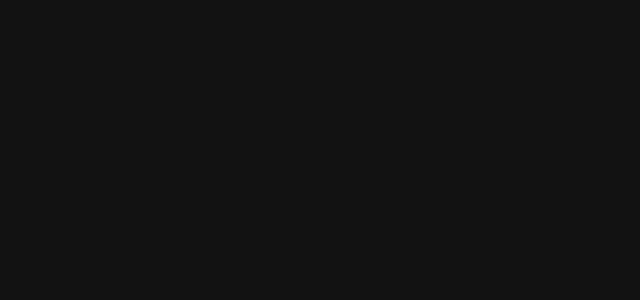
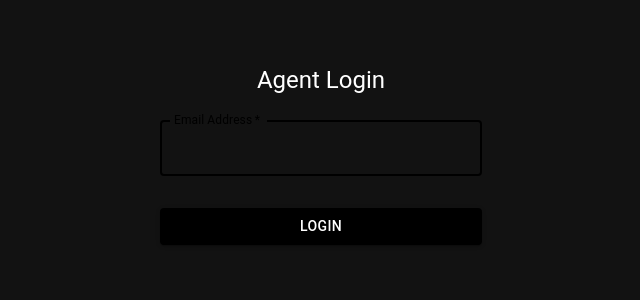
Before and after one commit to jeffrazi95/AI-CX-HELPER, a React (Create React App) app: page /login in a window 1280 px wide. Before the commit this address had no page. Shown: the top 300 px of the page, without its empty margins (319-959 px from the left). Built offline with nearby package versions, Linux system fonts and the light colour scheme.

Commit message:
fix login

```diff
--- a/src/App.js
+++ b/src/App.js
@@ -1,6 +1,5 @@
-
 import React from 'react';
-import { BrowserRouter as Router, Routes, Route, useLocation } from 'react-router-dom';
+import { BrowserRouter as Router, Routes, Route, useLocation, Navigate } from 'react-router-dom';
 import { createTheme, ThemeProvider } from '@mui/material/styles';
 import { CssBaseline } from '@mui/material';
 
@@ -8,6 +7,7 @@ import ModeSelectionPage from './ModeSelectionPage';
 import AICXHelperInterface from './AICXHelperInterface';
 import AssessmentPage from './AssessmentPage';
 import AssessmentDashboardPage from './AssessmentDashboardPage';
+import LoginPage from './LoginPage';
 
 const theme = createTheme({
   palette: {
@@ -45,16 +45,30 @@ function AssessmentPageWrapper() {
   return <AssessmentPage agentId={agentId} />;
 }
 
+function PrivateRoute({ children }) {
+  const isAuthenticated = !!localStorage.getItem('userEmail');
+  if (!isAuthenticated) {
+    return <Navigate to="/login" replace />;
+  }
+  const email = localStorage.getItem('userEmail');
+  if (!email.endsWith('@ajobthing.com')) {
+    localStorage.removeItem('userEmail');
+    return <Navigate to="/login" replace />;
+  }
+  return children;
+}
+
 function App() {
   return (
     <ThemeProvider theme={theme}>
       <CssBaseline />
       <Router>
         <Routes>
-          <Route path="/" element={<ModeSelectionPage />} />
-          <Route path="/assist" element={<AICXHelperInterfaceWrapper />} />
-          <Route path="/assessment" element={<AssessmentPageWrapper />} />
-          <Route path="/assessment/dashboard" element={<AssessmentDashboardPage />} />
+          <Route path="/login" element={<LoginPage />} />
+          <Route path="/" element={<PrivateRoute><ModeSelectionPage /></PrivateRoute>} />
+          <Route path="/assist" element={<PrivateRoute><AICXHelperInterfaceWrapper /></PrivateRoute>} />
+          <Route path="/assessment" element={<PrivateRoute><AssessmentPageWrapper /></PrivateRoute>} />
+          <Route path="/assessment/dashboard" element={<PrivateRoute><AssessmentDashboardPage /></PrivateRoute>} />
         </Routes>
       </Router>
     </ThemeProvider>
--- /dev/null
+++ b/src/LoginPage.js
@@ -0,0 +1,52 @@
+
+import React, { useState } from 'react';
+import { useNavigate } from 'react-router-dom';
+import { Container, Typography, TextField, Button, Box, Alert } from '@mui/material';
+
+function LoginPage() {
+  const [email, setEmail] = useState('');
+  const [error, setError] = useState('');
+  const navigate = useNavigate();
+
+  const handleLogin = () => {
+    if (email.endsWith('@ajobthing.com')) {
+      localStorage.setItem('userEmail', email);
+      navigate('/');
+    } else {
+      setError('Access denied. Please use an @ajobthing.com email address.');
+    }
+  };
+
+  return (
+    <Container maxWidth="xs" sx={{ mt: 8, display: 'flex', flexDirection: 'column', alignItems: 'center' }}>
+      <Typography component="h1" variant="h5">
+        Agent Login
+      </Typography>
+      <Box component="form" onSubmit={(e) => { e.preventDefault(); handleLogin(); }} sx={{ mt: 1 }}>
+        <TextField
+          margin="normal"
+          required
+          fullWidth
+          id="email"
+          label="Email Address"
+          name="email"
+          autoComplete="email"
+          autoFocus
+          value={email}
+          onChange={(e) => setEmail(e.target.value)}
+        />
+        {error && <Alert severity="error" sx={{ width: '100%', mt: 2 }}>{error}</Alert>}
+        <Button
+          type="submit"
+          fullWidth
+          variant="contained"
+          sx={{ mt: 3, mb: 2 }}
+        >
+          Login
+        </Button>
+      </Box>
+    </Container>
+  );
+}
+
+export default LoginPage;
```
